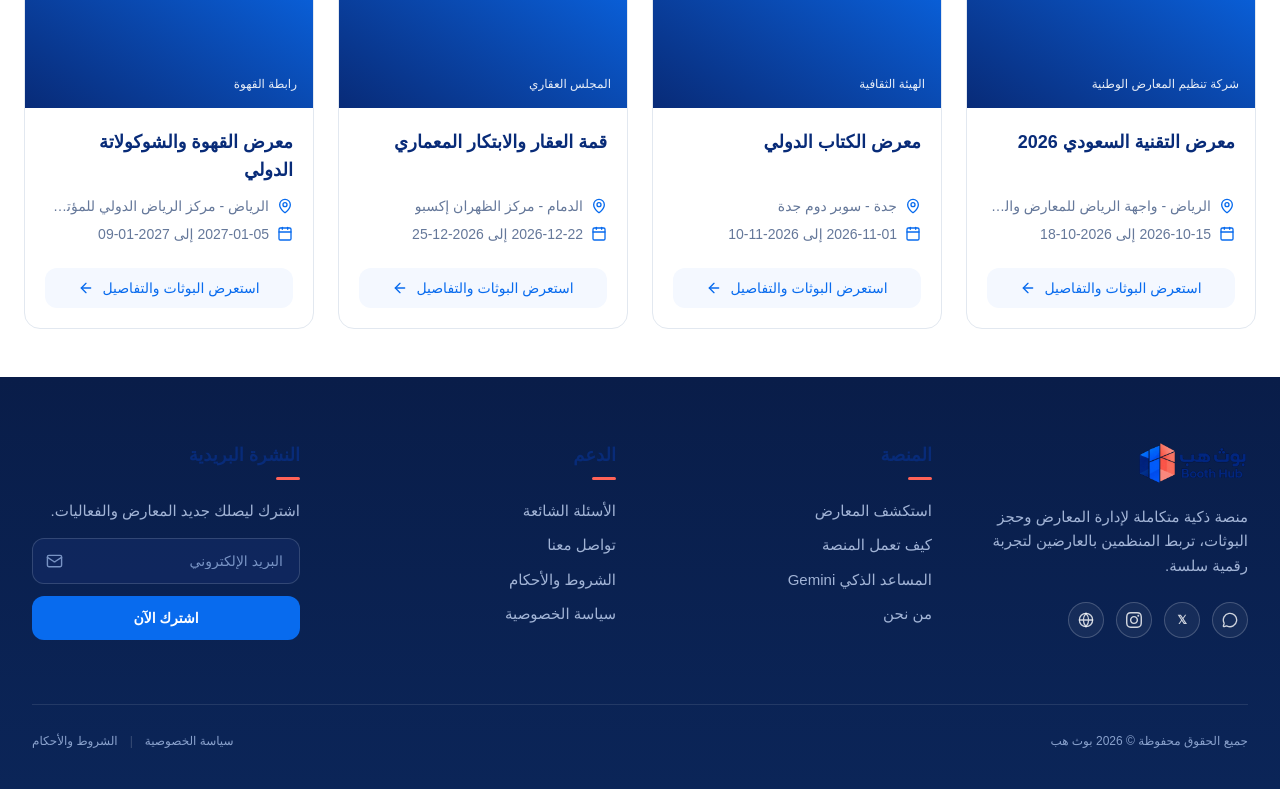
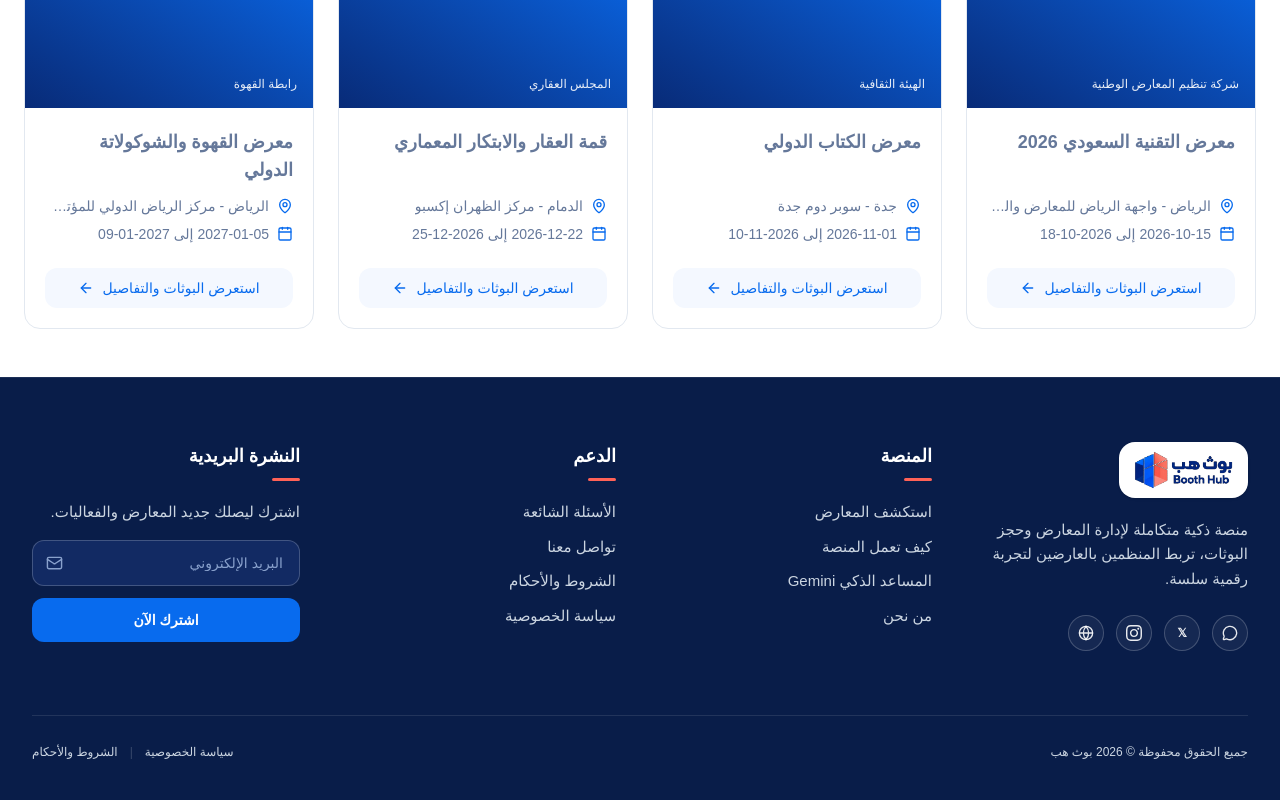
Before and after one commit to abdullahwalsaawi-gif/boothHub, a Next.js app: page /explore in a window 1280 px wide. Shown: the part 576-1376 px from the top of the page. Built offline with nearby package versions, Linux system fonts and the light colour scheme; no server answers; the database is empty; a web font is replaced by a local one.

Commit message:
fix(styles): fix text colors and contrast in CTA heading, footer headings, logo card, and secondary links

```diff
--- a/src/app/globals.css
+++ b/src/app/globals.css
@@ -30,5 +30,5 @@ body {
 }
 
 h1, h2, h3, h4, h5, h6 {
-  color: var(--primary-dark);
+  color: inherit;
 }
--- a/src/components/CTASection.tsx
+++ b/src/components/CTASection.tsx
@@ -57,11 +57,11 @@ export default function CTASection() {
           whileInView={{ opacity: 1, y: 0 }}
           viewport={{ once: true }}
           transition={{ duration: 0.6, delay: 0.1 }}
-          className="text-3xl sm:text-4xl lg:text-[44px] font-bold leading-tight tracking-tight mb-5 drop-shadow-sm"
+          className="text-3xl sm:text-4xl lg:text-[44px] font-bold leading-tight tracking-tight mb-5 drop-shadow-sm text-white"
         >
-          <span>جاهز تبدأ تجربتك مع </span>
+          <span className="text-white">جاهز تبدأ تجربتك مع </span>
           <span className="text-[#FF6257]">بوث هب</span>
-          <span>؟</span>
+          <span className="text-white">؟</span>
         </motion.h2>
 
         {/* Description */}
--- a/src/components/Footer.tsx
+++ b/src/components/Footer.tsx
@@ -38,12 +38,12 @@ export default function Footer() {
   };
 
   return (
-    <footer className="relative bg-gradient-to-b from-[#091D49] to-[#0B2558] text-white pt-16 pb-10 overflow-hidden">
+    <footer className="relative bg-[#091D49] border-t border-white/[0.08] text-white pt-16 pb-10 overflow-hidden">
 
       {/* Decorative subtle ambient lights in footer */}
       <div className="absolute inset-0 pointer-events-none overflow-hidden -z-10">
-        <div className="absolute top-0 right-1/4 w-96 h-96 rounded-full bg-[#086BEE]/[0.04] blur-3xl"></div>
-        <div className="absolute bottom-0 left-1/4 w-96 h-96 rounded-full bg-[#FF6257]/[0.03] blur-3xl"></div>
+        <div className="absolute top-0 right-1/4 w-96 h-96 rounded-full bg-[#086BEE]/[0.05] blur-3xl"></div>
+        <div className="absolute bottom-0 left-1/4 w-96 h-96 rounded-full bg-[#FF6257]/[0.04] blur-3xl"></div>
       </div>
 
       <div className="container mx-auto px-4 md:px-8 relative z-10">
@@ -54,14 +54,16 @@ export default function Footer() {
           {/* Column 1: Platform Brand Identity (Rightmost in RTL) */}
           <div className="flex flex-col text-right">
             <Link href="/" className="inline-block mb-5 group">
-              <img
-                src="/branding/logo.png"
-                alt="بوث هب | Booth Hub"
-                className="h-10 sm:h-11 w-auto object-contain transition-transform duration-300 group-hover:scale-105"
-              />
+              <div className="inline-flex items-center bg-white px-3.5 py-2 rounded-2xl shadow-sm hover:shadow-md transition-shadow">
+                <img
+                  src="/branding/logo.png"
+                  alt="بوث هب | Booth Hub"
+                  className="h-9 sm:h-10 w-auto object-contain transition-transform duration-300 group-hover:scale-105"
+                />
+              </div>
             </Link>
 
-            <p className="text-[#A2B4D6] text-[15px] leading-relaxed mb-6 font-normal max-w-sm">
+            <p className="text-[#CBD5E1] text-[15px] leading-relaxed mb-6 font-normal max-w-sm">
               منصة ذكية متكاملة لإدارة المعارض وحجز البوثات، تربط المنظمين بالعارضين لتجربة رقمية سلسة.
             </p>
 
@@ -73,7 +75,7 @@ export default function Footer() {
                 target="_blank"
                 rel="noopener noreferrer"
                 aria-label="تواصل عبر واتساب"
-                className="w-9 h-9 rounded-full border border-white/20 bg-white/5 flex items-center justify-center text-white/80 hover:text-white hover:bg-[#086BEE] hover:border-[#086BEE] transition-all duration-200"
+                className="w-9 h-9 rounded-full border border-white/20 bg-white/5 flex items-center justify-center text-white/90 hover:text-white hover:bg-[#086BEE] hover:border-[#086BEE] transition-all duration-200"
               >
                 <MessageCircle size={16} />
               </a>
@@ -84,7 +86,7 @@ export default function Footer() {
                 target="_blank"
                 rel="noopener noreferrer"
                 aria-label="حساب تويتر / إكس"
-                className="w-9 h-9 rounded-full border border-white/20 bg-white/5 flex items-center justify-center text-white/80 hover:text-white hover:bg-[#086BEE] hover:border-[#086BEE] transition-all duration-200"
+                className="w-9 h-9 rounded-full border border-white/20 bg-white/5 flex items-center justify-center text-white/90 hover:text-white hover:bg-[#086BEE] hover:border-[#086BEE] transition-all duration-200"
               >
                 <span className="font-bold text-xs">𝕏</span>
               </a>
@@ -95,7 +97,7 @@ export default function Footer() {
                 target="_blank"
                 rel="noopener noreferrer"
                 aria-label="حساب انستغرام"
-                className="w-9 h-9 rounded-full border border-white/20 bg-white/5 flex items-center justify-center text-white/80 hover:text-white hover:bg-[#FF6257] hover:border-[#FF6257] transition-all duration-200"
+                className="w-9 h-9 rounded-full border border-white/20 bg-white/5 flex items-center justify-center text-white/90 hover:text-white hover:bg-[#FF6257] hover:border-[#FF6257] transition-all duration-200"
               >
                 <svg className="w-4 h-4 fill-current" viewBox="0 0 24 24">
                   <path d="M12 2.163c3.204 0 3.584.012 4.85.07 3.252.148 4.771 1.691 4.919 4.919.058 1.265.069 1.645.069 4.849 0 3.205-.012 3.584-.069 4.849-.149 3.225-1.664 4.771-4.919 4.919-1.266.058-1.644.07-4.85.07-3.204 0-3.584-.012-4.849-.07-3.26-.149-4.771-1.699-4.919-4.92-.058-1.265-.07-1.644-.07-4.849 0-3.204.13-3.583.07-4.849.149-3.227 1.664-4.771 4.919-4.919 1.266-.057 1.645-.069 4.849-.069zm0-2.163c-3.259 0-3.667.014-4.947.072-4.358.2-6.78 2.618-6.98 6.98-.059 1.281-.073 1.689-.073 4.948 0 3.259.014 3.668.072 4.948.2 4.358 2.618 6.78 6.98 6.98 1.281.058 1.689.072 4.948.072 3.259 0 3.668-.014 4.948-.072 4.354-.2 6.782-2.618 6.979-6.98.059-1.28.073-1.689.073-4.948 0-3.259-.014-3.667-.072-4.947-.196-4.354-2.617-6.78-6.979-6.98-1.281-.059-1.69-.073-4.949-.073zm0 5.838c-3.403 0-6.162 2.759-6.162 6.162s2.759 6.163 6.162 6.163 6.162-2.759 6.162-6.163c0-3.403-2.759-6.162-6.162-6.162zm0 10.162c-2.209 0-4-1.79-4-4 0-2.209 1.791-4 4-4s4 1.791 4 4c0 2.21-1.791 4-4 4zm6.406-11.845c-.796 0-1.441.645-1.441 1.44s.645 1.44 1.441 1.44c.795 0 1.439-.645 1.439-1.44s-.644-1.44-1.439-1.44z"/>
@@ -106,7 +108,7 @@ export default function Footer() {
               <a
                 href="/"
                 aria-label="الموقع الإلكتروني"
-                className="w-9 h-9 rounded-full border border-white/20 bg-white/5 flex items-center justify-center text-white/80 hover:text-white hover:bg-[#086BEE] hover:border-[#086BEE] transition-all duration-200"
+                className="w-9 h-9 rounded-full border border-white/20 bg-white/5 flex items-center justify-center text-white/90 hover:text-white hover:bg-[#086BEE] hover:border-[#086BEE] transition-all duration-200"
               >
                 <svg className="w-4 h-4" fill="none" stroke="currentColor" strokeWidth="2" viewBox="0 0 24 24">
                   <circle cx="12" cy="12" r="10" />
@@ -120,10 +122,10 @@ export default function Footer() {
           <div className="flex flex-col text-right">
             <div className="mb-5 inline-block">
               <h3 className="text-lg font-bold text-white mb-2">المنصة</h3>
-              <span className="block w-6 h-[2.5px] bg-[#FF6257] rounded-full"></span>
+              <span className="block w-7 h-[3px] bg-[#FF6257] rounded-full"></span>
             </div>
 
-            <ul className="flex flex-col gap-3 text-[15px] text-[#A2B4D6]">
+            <ul className="flex flex-col gap-3 text-[15px] text-[#CBD5E1]">
               <li>
                 <Link href="/explore" className="hover:text-white hover:translate-x-[-3px] transition-all duration-200 inline-block">
                   استكشف المعارض
@@ -151,10 +153,10 @@ export default function Footer() {
           <div className="flex flex-col text-right">
             <div className="mb-5 inline-block">
               <h3 className="text-lg font-bold text-white mb-2">الدعم</h3>
-              <span className="block w-6 h-[2.5px] bg-[#FF6257] rounded-full"></span>
+              <span className="block w-7 h-[3px] bg-[#FF6257] rounded-full"></span>
             </div>
 
-            <ul className="flex flex-col gap-3 text-[15px] text-[#A2B4D6]">
+            <ul className="flex flex-col gap-3 text-[15px] text-[#CBD5E1]">
               <li>
                 <Link href="/#faq" className="hover:text-white hover:translate-x-[-3px] transition-all duration-200 inline-block">
                   الأسئلة الشائعة
@@ -182,10 +184,10 @@ export default function Footer() {
           <div className="flex flex-col text-right">
             <div className="mb-5 inline-block">
               <h3 className="text-lg font-bold text-white mb-2">النشرة البريدية</h3>
-              <span className="block w-6 h-[2.5px] bg-[#FF6257] rounded-full"></span>
+              <span className="block w-7 h-[3px] bg-[#FF6257] rounded-full"></span>
             </div>
 
-            <p className="text-[#A2B4D6] text-[15px] mb-4 font-normal">
+            <p className="text-[#CBD5E1] text-[15px] mb-4 font-normal">
               اشترك ليصلك جديد المعارض والفعاليات.
             </p>
 
@@ -200,10 +202,10 @@ export default function Footer() {
                   }}
                   placeholder="البريد الإلكتروني"
                   disabled={status === 'loading'}
-                  className="w-full bg-[#122A63]/70 border border-white/15 rounded-xl px-4 py-3 pl-11 text-sm text-white placeholder-[#7893C4] focus:outline-none focus:border-[#086BEE] focus:ring-1 focus:ring-[#086BEE] transition-all"
+                  className="w-full bg-[#122A63] border border-white/20 rounded-xl px-4 py-3 pl-11 text-sm text-white placeholder-[#89A1CC] focus:outline-none focus:border-[#086BEE] focus:ring-1 focus:ring-[#086BEE] transition-all"
                   dir="rtl"
                 />
-                <Mail size={17} className="absolute left-3.5 top-1/2 -translate-y-1/2 text-[#7893C4] pointer-events-none" />
+                <Mail size={17} className="absolute left-3.5 top-1/2 -translate-y-1/2 text-[#89A1CC] pointer-events-none" />
               </div>
 
               <button
@@ -234,17 +236,17 @@ export default function Footer() {
         </div>
 
         {/* Bottom Bar: Divider & Copyright */}
-        <div className="border-t border-white/10 pt-7 flex flex-col sm:flex-row items-center justify-between gap-4 text-xs text-[#89A1CC]">
-          <p className="order-2 sm:order-1">
+        <div className="border-t border-white/10 pt-7 flex flex-col sm:flex-row items-center justify-between gap-4 text-xs text-[#CBD5E1]">
+          <p className="order-2 sm:order-1 text-[#CBD5E1]">
             جميع الحقوق محفوظة © 2026 بوث هب
           </p>
 
           <div className="flex items-center gap-3 order-1 sm:order-2">
-            <Link href="/privacy" className="hover:text-white transition-colors">
+            <Link href="/privacy" className="hover:text-white transition-colors text-[#CBD5E1]">
               سياسة الخصوصية
             </Link>
             <span className="text-white/20">|</span>
-            <Link href="/terms" className="hover:text-white transition-colors">
+            <Link href="/terms" className="hover:text-white transition-colors text-[#CBD5E1]">
               الشروط والأحكام
             </Link>
           </div>
```
